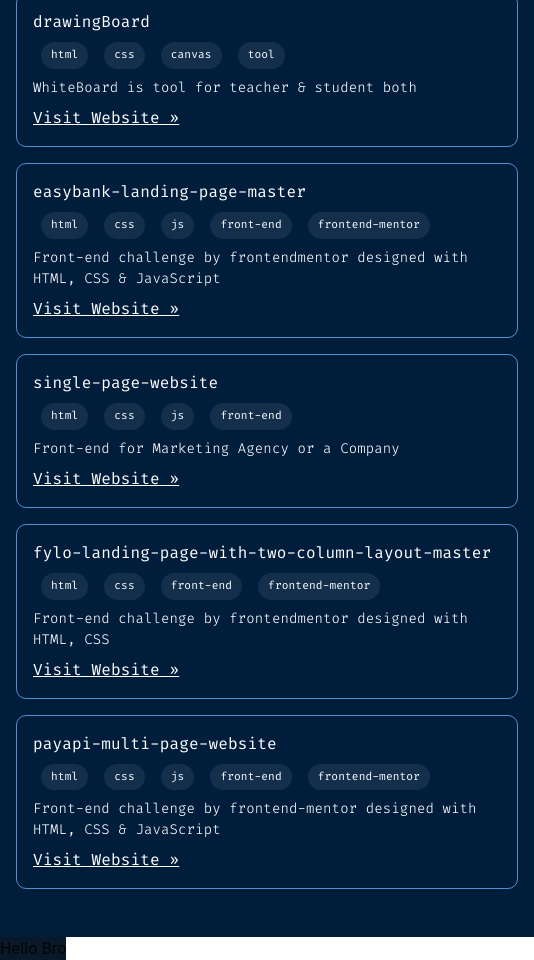
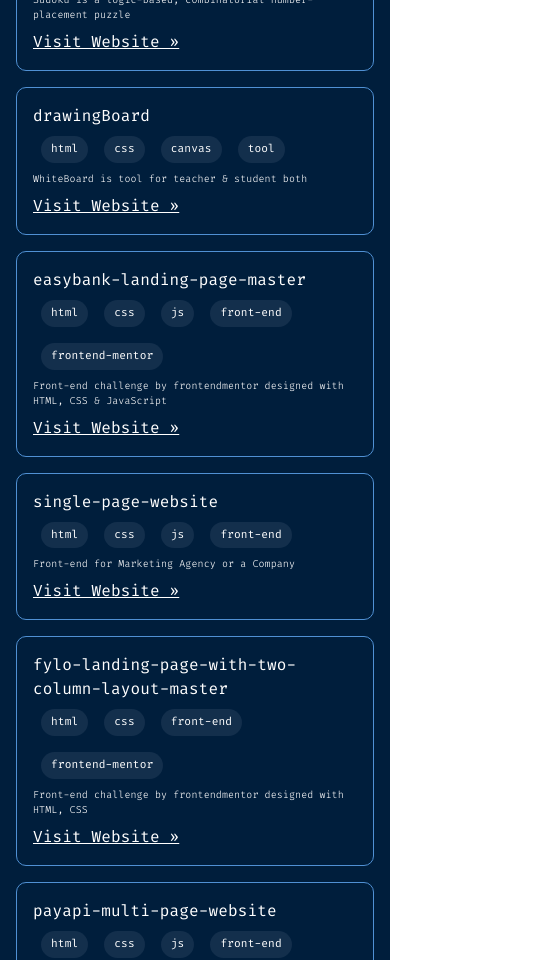
Before and after one commit to sumit-kr-das/my_portfolio, a React (Create React App) app: page / in a window 390 px wide. Shown: the part 1040-2000 px from the top of the page, 534 px wide, since content can reach past the window. Built offline with nearby package versions, Linux system fonts and the light colour scheme.

Commit message:
responsive issue fixed

```diff
--- a/src/components/Project/Project.js
+++ b/src/components/Project/Project.js
@@ -31,12 +31,12 @@ const Project = ({ data }) => {
         <Typography sx={[titleStyle, { fontWeight: "400" }]}>
           {data.title}
         </Typography>
-
         <Box
           sx={{
-            display: "flex",
-            alignItems: "center",
-            flexDirection: "row"
+          display: "flex",
+          alignItems: "center",
+          flexDirection: "row",
+          flexWrap: "wrap"
         }}
         >
           {data.tags.map((tagData, index) => (
@@ -46,7 +46,7 @@ const Project = ({ data }) => {
           ))}
         </Box>
         <Typography
-          sx={[titleStyle, { fontWeight: "300", fontSize: "14px", mb: 1 }]}
+          sx={[titleStyle, { fontWeight: "300", fontSize: {xs:"10px",md:"14px"}, mb: 1 }]}
         >
           {data.des}
         </Typography>
--- a/src/components/ProjectContainer/ProjectContainer.js
+++ b/src/components/ProjectContainer/ProjectContainer.js
@@ -12,7 +12,7 @@ const ProjectContainer = () => {
   return (
     <Grid container>
       {/* Project Item */}
-      <Grid item lg={9} sx={{ background: "#001E3C" }}>
+      <Grid item xs={12} lg={9} sx={{ background: "#001E3C" }}>
         <Container maxWidth="sm" sx={{ py: 4 }}>
           {/* Single Project */}
           {data.map((data, index) => (
@@ -21,7 +21,7 @@ const ProjectContainer = () => {
         </Container>
       </Grid>
       {/* Tag Item   */}
-      <Grid item lg={3} sx={{ background: "#0A1929", }}>
+      <Grid item xs={12} lg={3} sx={{ background: "#001E3C", }}>
         <Typography>Hello Bro</Typography>
       </Grid>
     </Grid>
```
